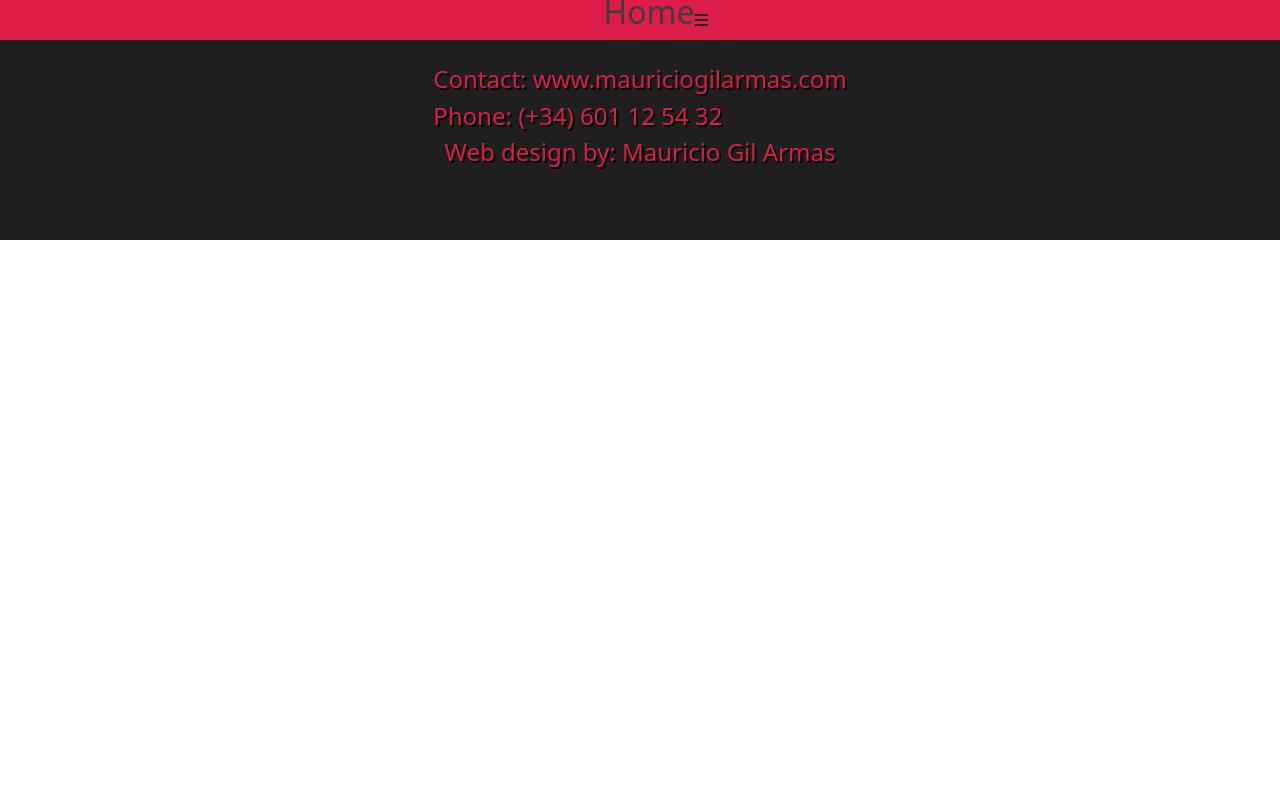
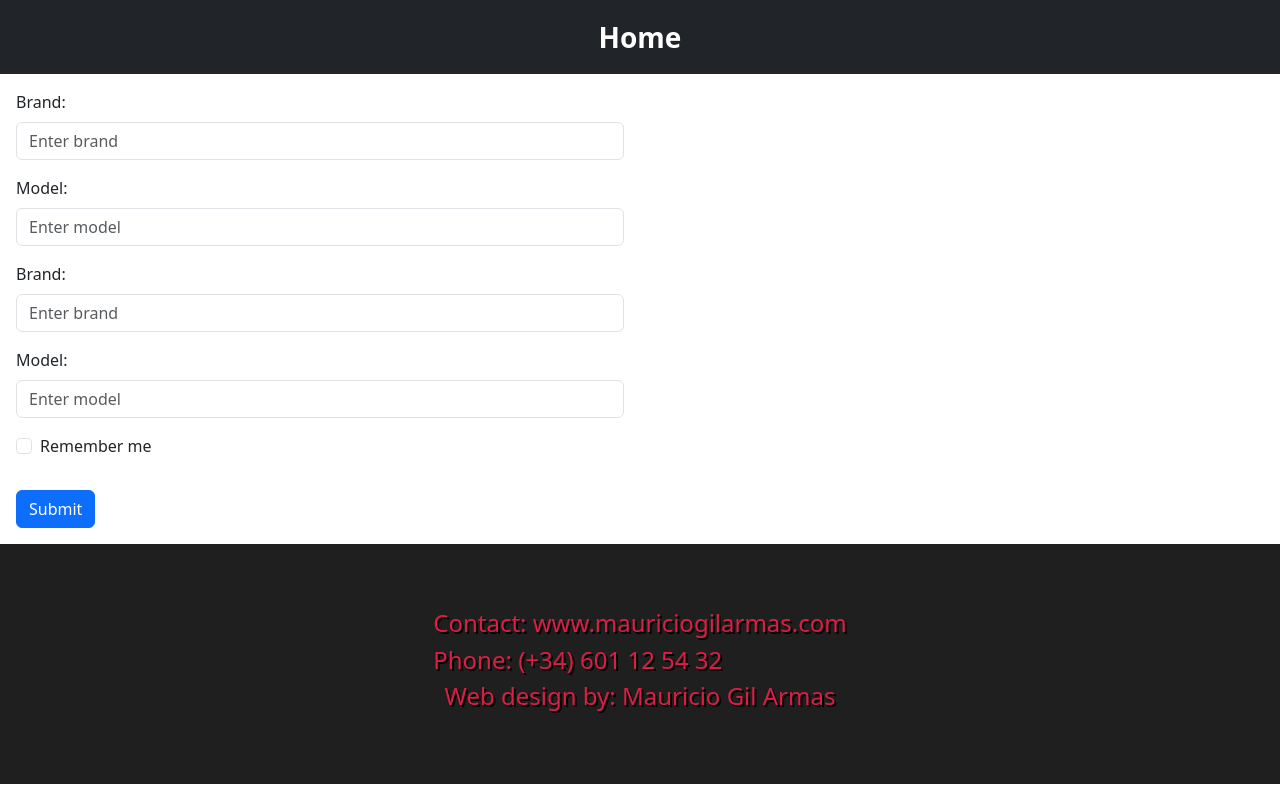
Before and after one commit to Mgilarmas/GPU-Comparator, a plain HTML site: page graphic-cards-form.html in a window 1280 px wide. Drawn offline with nearby package versions, Linux system fonts and the light colour scheme.

Commit message:
Adding a form with Bootstrap 5

```diff
--- a/css/form-styles.css
+++ b/css/form-styles.css
@@ -7,44 +7,6 @@ body {
   * {
     margin: 0;
     padding: 0;
-  }
-
-  .header-menu{
-    position: fixed;
-    background-color: rgb(221, 29, 71);
-    width: 100vw;
-    height: 5vh;
-    display: flex;
-    align-items: center;
-    justify-content: center;
-  }
-
-  .header-menu ul{
-    display: flex;
-    flex-direction: row;
-  }
-
-  .header-menu li{
-    list-style: none;
-    color: rgb(153, 153, 153);
-    font-size: xx-large;
-  }
-
-  .header-menu a{
-    text-decoration: none;
-    color: rgb(63, 61, 61);
-  }
-
-  #side-menu{
-    background-color: rgb(221, 29, 71);
-    width: 50vw;
-    height: 100vh;
-    position: fixed;
-    display: flex;
-    justify-content: center;
-    z-index: 100;
-    left: -90vw;
-    transition: 0.8s;
   }
 
   #footer {
@@ -72,13 +34,29 @@ body {
 @media only screen and (max-width: 600px) {}
 
 /* Small devices (portrait tablets and large phones, 600px and up) */
-@media only screen and (min-width: 600px) {}
+@media only screen and (min-width: 600px) {
+  .header-menu i{
+    visibility: hidden;
+  }
+}
 
 /* Medium devices (landscape tablets, 768px and up) */
-@media only screen and (min-width: 768px) {}
+@media only screen and (min-width: 768px) {
+  .header-menu i{
+    visibility: hidden;
+  }
+}
 
 /* Large devices (laptops/desktops, 992px and up) */
-@media only screen and (min-width: 992px) {}
+@media only screen and (min-width: 992px) {
+  .header-menu i{
+    visibility: hidden;
+  }
+}
 
 /* Extra large devices (large laptops and desktops, 1200px and up) */
-@media only screen and (min-width: 1200px) {}
+@media only screen and (min-width: 1200px) {
+  .header-menu i{
+    visibility: hidden;
+  }
+}
--- a/css/styles.css
+++ b/css/styles.css
@@ -33,6 +33,7 @@ body {
 .header-menu a {
   text-decoration: none;
   color: rgb(63, 61, 61);
+  font-weight: bold;
 }
 
 #side-menu {
@@ -169,6 +170,7 @@ table caption {
 
 .table-container table {
   background-image: linear-gradient(rgb(253, 104, 161), rgb(255, 39, 111), rgb(255, 0, 98));
+  border: 3px solid;
 }
 
 #footer {
--- a/graphic-cards-form.html
+++ b/graphic-cards-form.html
@@ -11,21 +11,41 @@
 
 <body>
 
-  <div class="header-menu">
-    <ul>
-      <li>
-        <a href="index.html ">Home</a>
+  <nav class="navbar navbar-expand-sm bg-dark navbar-dark justify-content-center">
+    <ul class="navbar-nav">
+      <li class="nav-item">
+        <a class="nav-link text-white fw-bold fs-3" href="index.html">Home</a>
       </li>
     </ul>
-    <i class="fa-solid fa-bars" id="menu-icon"></i>
-  </div>
+  </nav>
 
-  <div id="side-menu">
-    <ul id="menu-options">
-      <li>
-        <a href="index.html">Home</a>
-      </li>
-    </ul>
+  <div class="col-sm-6">
+    <div class="left-side">
+      <form id="bicycle-form" action="index.html">
+        <div class="m-3">
+          <label for="brand" class="form-label">Brand:</label>
+          <input type="text" class="form-control" id="brand" placeholder="Enter brand" name="brand">
+        </div>
+        <div class="m-3">
+          <label for="model" class="form-label">Model:</label>
+          <input type="text" class="form-control" id="model" placeholder="Enter model" name="model">
+        </div>
+        <div class="m-3">
+          <label for="brand" class="form-label">Brand:</label>
+          <input type="text" class="form-control" id="brand" placeholder="Enter brand" name="brand">
+        </div>
+        <div class="m-3">
+          <label for="model" class="form-label">Model:</label>
+          <input type="text" class="form-control" id="model" placeholder="Enter model" name="model">
+        </div>
+        <div class="form-check m-3">
+          <label class="form-check-label">
+            <input class="form-check-input" type="checkbox" name="remember"> Remember me
+          </label>
+        </div>
+        <button type="submit" class="btn btn-primary m-3">Submit</button>
+      </form>
+    </div>
   </div>
 
 
```
